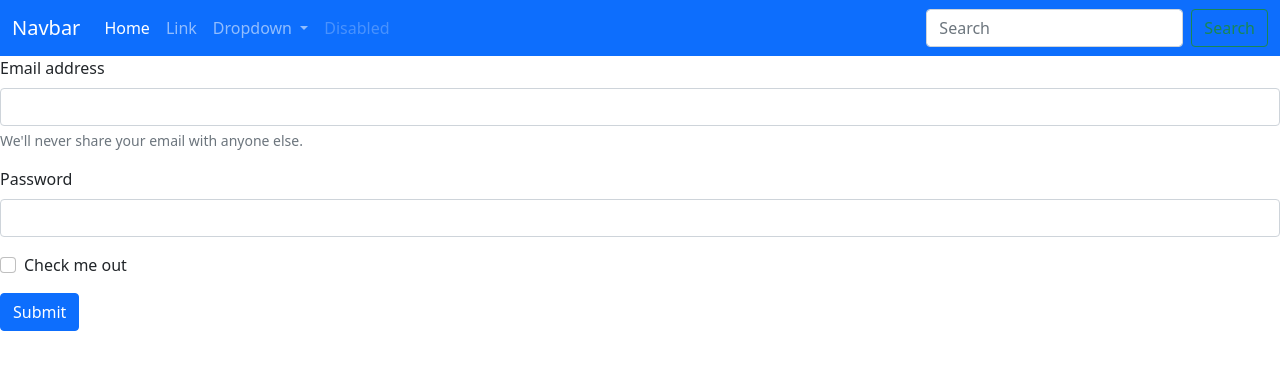
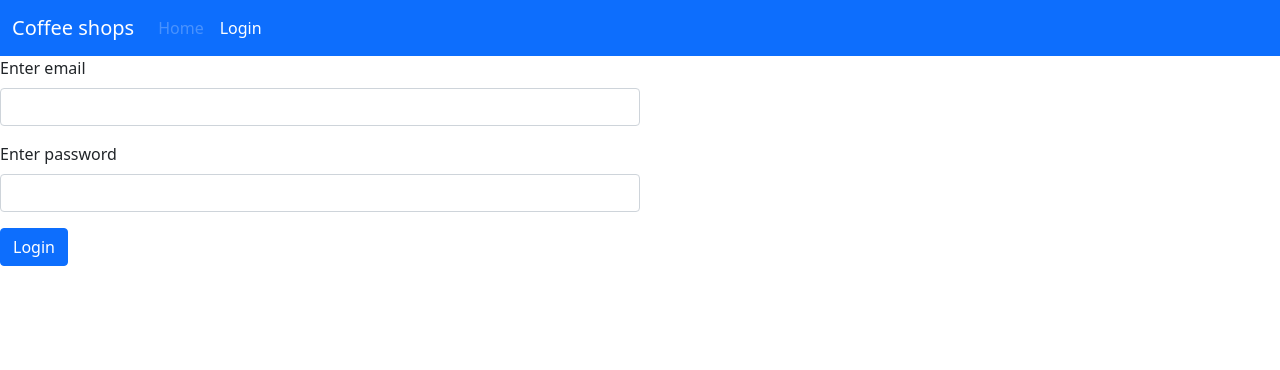
Before and after one commit to tfack/flask, a Flask app: page /login in a window 1280 px wide. Shown: the top 370 px of the page. Run offline with Flask 2, Linux system fonts and the light colour scheme.

Commit message:
not sure where this is saving

```diff
--- a/app.py
+++ b/app.py
@@ -1,14 +1,35 @@
-from flask import Flask, render_template, request
+from flask import Flask, render_template, request, redirect
+from flask_wtf import FlaskForm
+from wtforms import StringField, PasswordField, SubmitField
+from wtforms.validators import DataRequired, Length, EqualTo, Email
+from yelp import find_coffee
+
+class loginForm(FlaskForm):
+	email=StringField(label="Enter email", validators=[DataRequired(),Email()])
+	password=PasswordField(label="Enter password",validators=[DataRequired(),Length(min=6,max=16)])
+	submit=SubmitField(label="Login")
+
+passwords={}
+passwords['tos@uw.edu']='qwerty'
 
 app = Flask(__name__)
+app.secret_key = "a secret"
+
+@app.route("/home")
+def helloworld():
+	return render_template("home.html", myData=find_coffee())
 
 @app.route("/")
-def helloworld():
-	return render_template("home.html", body="Custom body")
-
-@app.route("/login")
+@app.route("/login",methods=['GET','POST'])
 def login():
-        return render_template("login.html")
+	form=loginForm()
+	if form.validate_on_submit():
+		if request.method == "POST":
+			user=request.form["email"]
+			pw=request.form["password"]
+			if user is not None and user in passwords and passwords[user] == pw:
+				return redirect('/home')
+	return render_template("login.html",form=form)
 
 if __name__ == "__main__":
 	app.run(host='0.0.0.0',debug=True)
--- a/templates/base.html
+++ b/templates/base.html
@@ -7,37 +7,19 @@
 <body>
 <nav class="navbar navbar-expand-lg navbar-dark bg-primary">
   <div class="container-fluid">
-    <a class="navbar-brand" href="#">Navbar</a>
+    <a class="navbar-brand" href="#">Coffee shops</a>
     <button class="navbar-toggler" type="button" data-bs-toggle="collapse" data-bs-target="#navbarSupportedContent" aria-controls="navbarSupportedContent" aria-expanded="false" aria-label="Toggle navigation">
       <span class="navbar-toggler-icon"></span>
     </button>
     <div class="collapse navbar-collapse" id="navbarSupportedContent">
       <ul class="navbar-nav me-auto mb-2 mb-lg-0">
         <li class="nav-item">
-          <a class="nav-link active" aria-current="page" href="#">Home</a>
+          <a class="nav-link {{ 'active' if active_page == 'home' else 'disabled' }}" aria-current="page" href="/home">Home</a>
         </li>
         <li class="nav-item">
-          <a class="nav-link" href="#">Link</a>
+          <a class="nav-link {{ 'active' if active_page == 'login' }} " href="/login">Login</a>
         </li>
-        <li class="nav-item dropdown">
-          <a class="nav-link dropdown-toggle" href="#" id="navbarDropdown" role="button" data-bs-toggle="dropdown" aria-expanded="false">
-            Dropdown
-          </a>
-          <ul class="dropdown-menu" aria-labelledby="navbarDropdown">
-            <li><a class="dropdown-item" href="#">Action</a></li>
-            <li><a class="dropdown-item" href="#">Another action</a></li>
-            <li><hr class="dropdown-divider"></li>
-            <li><a class="dropdown-item" href="#">Something else here</a></li>
-          </ul>
-        </li>
-        <li class="nav-item">
-          <a class="nav-link disabled" href="#" tabindex="-1" aria-disabled="true">Disabled</a>
-        </li>
-      </ul>
-      <form class="d-flex">
-        <input class="form-control me-2" type="search" placeholder="Search" aria-label="Search">
-        <button class="btn btn-outline-success" type="submit">Search</button>
-      </form>
+ </ul>
     </div>
   </div>
 </nav>
--- a/templates/login.html
+++ b/templates/login.html
@@ -1,20 +1,30 @@
 {% extends "base.html" %}
+{% set active_page = 'login' %}
 {% block title %} Login {% endblock %}
 {% block content %}
-<form>
+<div class="w-50">
+<form method="post">
+  {{ form.csrf_token }}
   <div class="mb-3">
-    <label for="exampleInputEmail1" class="form-label">Email address</label>
-    <input type="email" class="form-control" id="exampleInputEmail1" aria-describedby="emailHelp">
-    <div id="emailHelp" class="form-text">We'll never share your email with anyone else.</div>
+	<fieldset class="form-field">
+		{{ form.email.label(class="form-label") }}
+		{{ form.email(class="form-control") }}
+		{% if form.email.errors %}
+            <ul class="errors">
+              {% for error in form.email.errors %}
+				`  <li>{{ error }}</li>
+              {% endfor %}
+            </ul>
+	    {% endif %}
+    </fieldset>
   </div>
   <div class="mb-3">
-    <label for="exampleInputPassword1" class="form-label">Password</label>
-    <input type="password" class="form-control" id="exampleInputPassword1">
+	<fieldset class="form-field">
+		{{ form.password.label(class="form-label") }}
+		{{ form.password(class="form-control") }}
+    </fieldset>
   </div>
-  <div class="mb-3 form-check">
-    <input type="checkbox" class="form-check-input" id="exampleCheck1">
-    <label class="form-check-label" for="exampleCheck1">Check me out</label>
-  </div>
-  <button type="submit" class="btn btn-primary">Submit</button>
+  {{ form.submit(class="btn btn-primary") }}
 </form>
-{% endblock %}
+</div>
+ {% endblock %}
```
Also changed, not shown: templates/home.html (+24 -5 lines), yelp.py (added, +12 -0 lines), 1 other file.
